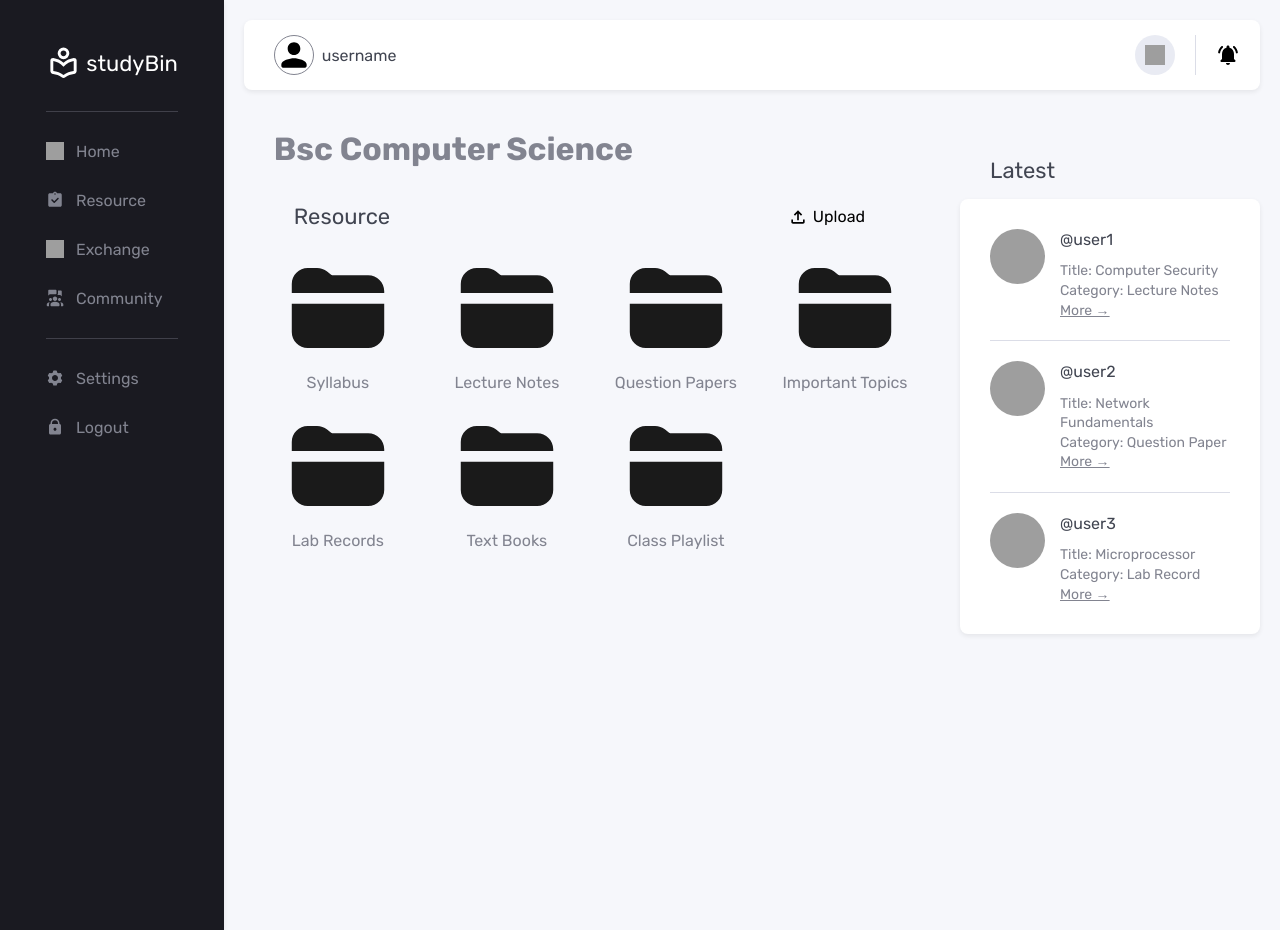
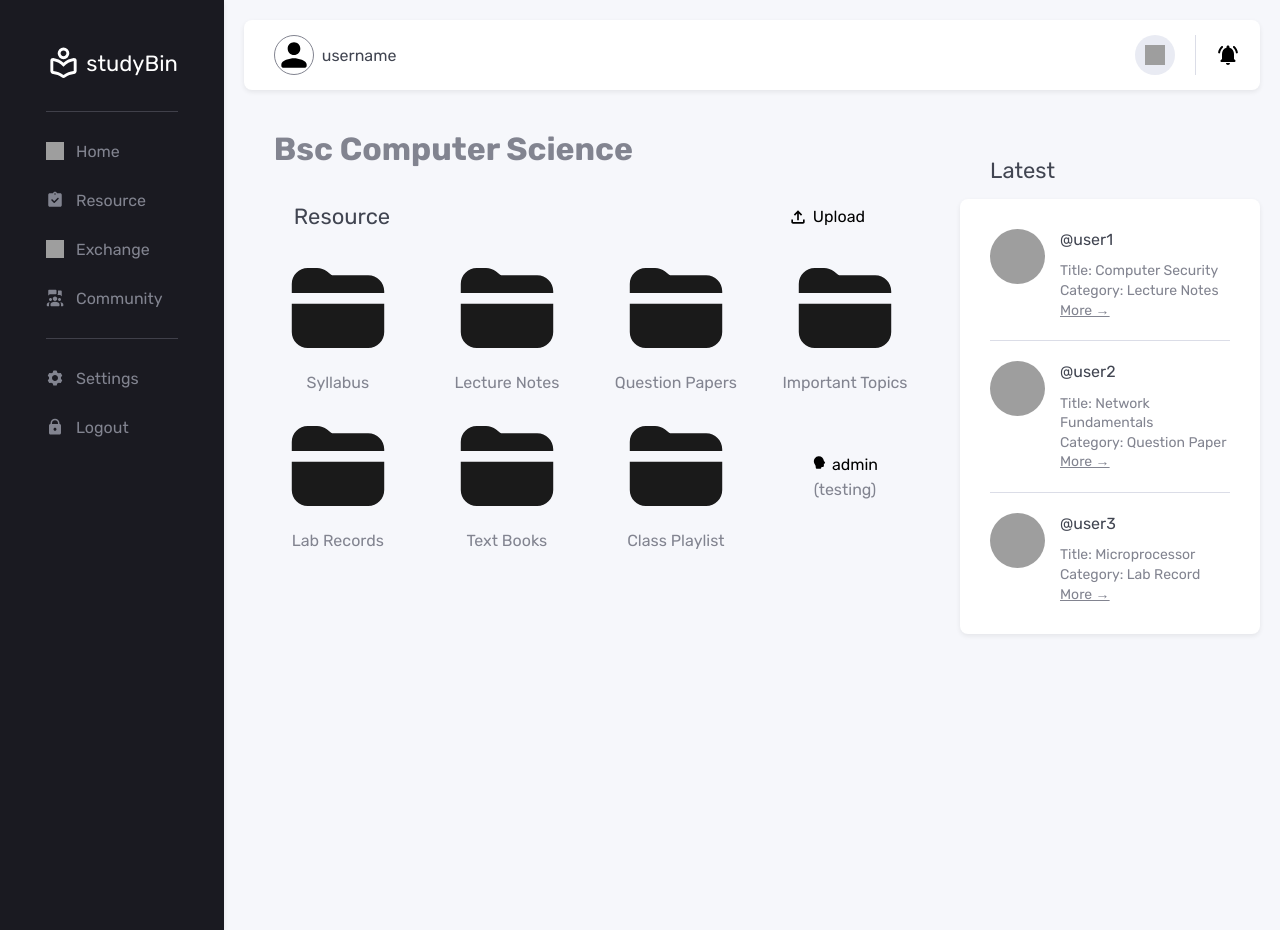
Before and after one commit to Anvinalias/studyBin, a PHP site: page /user/user.html in a window 1280 px wide. Run offline with PHP 8.4, Linux system fonts and the light colour scheme; grey boxes are pictures that could not be loaded.

Commit message:
add admin page link in user.html to preview

```diff
--- a/user/user.css
+++ b/user/user.css
@@ -366,3 +366,41 @@ input:not(:focus):placeholder-shown {
 .upload:hover {
   background-image: url(img/upload-h.svg);
 }
+
+/* testing */
+
+#upload-links {
+  justify-content: center;
+  display: flex;
+  gap: 6px;
+  margin-top: 10px;
+
+}
+
+#upload-links a,
+#upload-links a:hover,
+#upload-links a:visited {
+  color: black;
+  text-decoration: none;
+}
+
+#upload-links a:hover {
+  color: var(--hover-link);
+}
+
+.profile {
+  background-position: left top;
+  background-repeat: no-repeat;
+  background-size: 20px 20px;
+  color: var(--light-text);
+  padding-left: 20px;
+  text-decoration: none;
+}
+
+.profile {
+  background-image: url(img/admin.svg);
+}
+
+.profile:hover {
+  background-image: url(img/admin-h.svg);
+}
--- a/user/user.html
+++ b/user/user.html
@@ -79,6 +79,10 @@
               <img src="img/folder.svg" alt="folder icon">
               <div>Class Playlist</div>
             </div>
+            <div class="folder" id="upload-links" >
+              <a href="../admin/admin.html" class="profile">admin</a>
+              <div>(testing)</div>
+            </div>
           </div>
         </div>
       </div>
```
Also changed, not shown: user/img/admin-h.svg (added), user/img/admin.svg (added).
